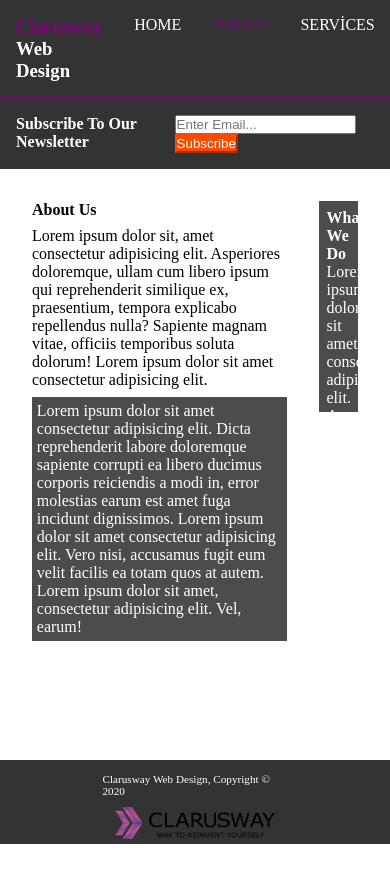
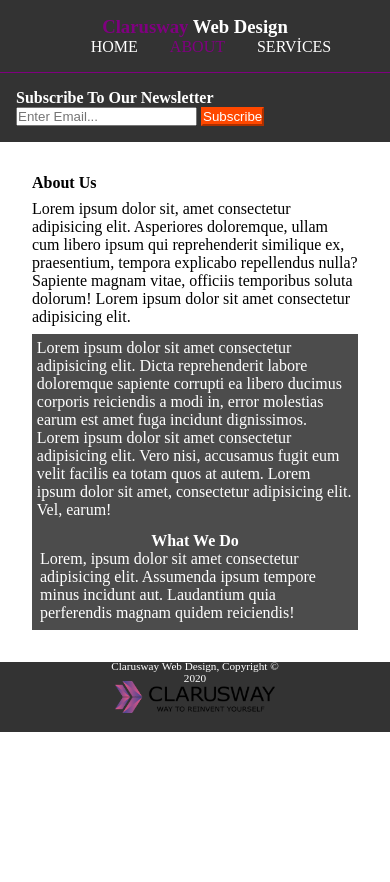
Before and after one commit to bmdundar24/Web-dizayn, a plain HTML site: page about.html in a window 390 px wide. After the commit the page ends 844 px from the top, so only its background shows below. Drawn offline with Linux system fonts and the light colour scheme.

Commit message:
added mediaquery

```diff
--- a/about.css
+++ b/about.css
@@ -100,5 +100,42 @@
     width: 80%;
     min-height: auto;
     overflow: scroll;
+}
+@media (max-width: 420px){
+    .container{
+        height: auto;
+    }
+   .main{
+       display: none;
+   }
+    .navbar{
+        display: flex;
+        flex-direction: column;
+        align-items: center;
+    }
 
+    .subscribe{
+        flex-direction: column;
+    }
+
+    .footer{
+        height: 70px;
+    }
+    .footer p{
+        left: 30%;
+        top: 15%;
+        left: 50%;
+
+        text-align: center;
+    }
+    .aboutmain{
+        flex-direction: column;
+    }
+    .rightaboutmain{
+        margin: 0;
+        width: 100%;
+    }
+    .rightaboutmain h4{
+        text-align: center;
+    }
 }
```
